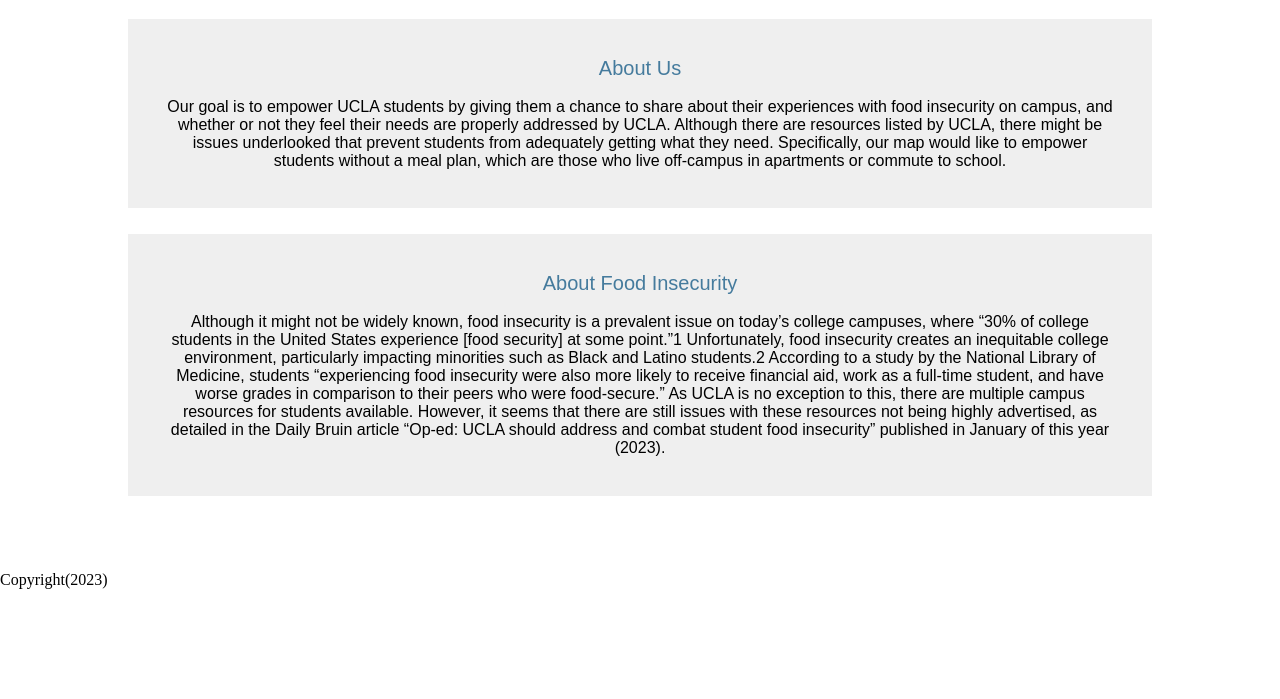
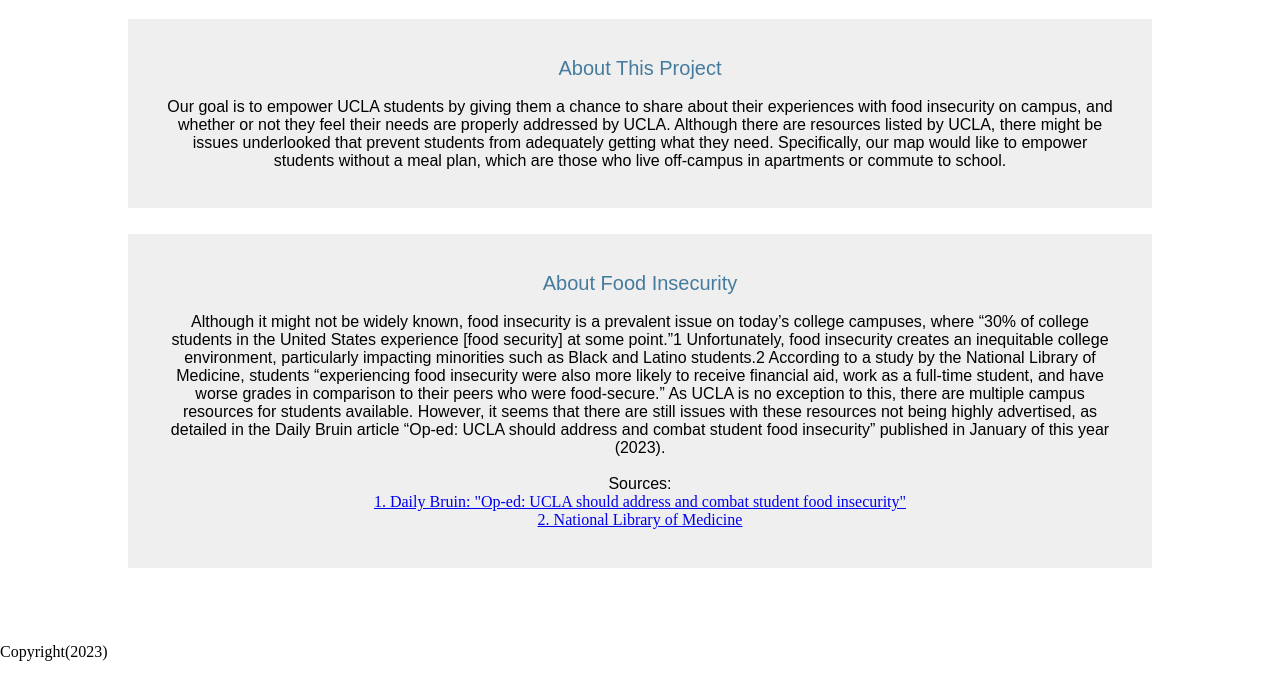
Before and after one commit to chrysanthemma/foodinsecurity, a plain HTML site: page about.html in a window 1280 px wide. Shown: the part 87-786 px from the top of the page. Drawn offline with Linux system fonts and the light colour scheme; a web font is replaced by a local one.

Commit message:
About Page DONE DONE

```diff
--- a/about.html
+++ b/about.html
@@ -23,14 +23,19 @@
                 <a href="about.html" style="text-decoration:none"><h3>ABOUT </h3></a>
                 <a id = "surveytxt" href="https://docs.google.com/forms/d/e/1FAIpQLSdjIYu4ZxY1B-kBIKfjAt73OaF-GAy4a3-FbM73VVweBfhrhQ/viewform?usp=sf_link"
                 style="text-decoration:none"><h3>SURVEY</h3></a>
-                <a href="resources.html" style="text-decoration:none"><h3>RESOURCES</h3></a>
+                <a href="https://financialwellness.ucla.edu/resources/food-security-resources"
+                style="text-decoration:none"><h3>RESOURCES</h3></a>
             </div>
         </nav>
         <div class="main">
-            <div class="about"><h2>About Us</h2><br><br><p>Our goal is to empower UCLA students by giving them a chance to share about their experiences with food insecurity on campus, and whether or not they feel their needs are properly addressed by UCLA. Although there are resources listed by UCLA, there might be issues underlooked that prevent students from adequately getting what they need. Specifically, our map would like to empower students without a meal plan, which are those who live off-campus in apartments or commute to school.
+            <div class="about"><h2>About This Project</h2><br><br><p>Our goal is to empower UCLA students by giving them a chance to share about their experiences with food insecurity on campus, and whether or not they feel their needs are properly addressed by UCLA. Although there are resources listed by UCLA, there might be issues underlooked that prevent students from adequately getting what they need. Specifically, our map would like to empower students without a meal plan, which are those who live off-campus in apartments or commute to school.
             </p></div>
             <div class="about"><h2>About Food Insecurity</h2><br><br><p>Although it might not be widely known, food insecurity is a prevalent issue on today’s college campuses, where “30% of college students in the United States experience [food security] at some point.”1 Unfortunately, food insecurity creates an inequitable college environment, particularly impacting minorities such as Black and Latino students.2 According to a study by the National Library of Medicine, students “experiencing food insecurity were also more likely to receive financial aid, work as a full-time student, and have worse grades in comparison to their peers who were food-secure.” As UCLA is no exception to this, there are multiple campus resources for students available. However, it seems that there are still issues with these resources not being highly advertised, as detailed in the Daily Bruin article “Op-ed: UCLA should address and combat student food insecurity” published in January of this year (2023).
-            </p></div>
+            </p><br><p>Sources:</p>
+            <a href="https://dailybruin.com/2023/01/30/op-ed-ucla-should-address-and-combat-student-food-insecurity">1. Daily Bruin: "Op-ed: UCLA should address and combat student food insecurity"</a>
+            <br>
+            <a href="https://www.ncbi.nlm.nih.gov/pmc/articles/PMC5520984/">2. National Library of Medicine</a>
+            </div>
         </div>
 
         <div id="footer">
--- a/styles/about.css
+++ b/styles/about.css
@@ -8,3 +8,7 @@
 h2{
     font-size: 20px;
 }
+
+a:visited{
+    color: #457b9d;
+}
```
